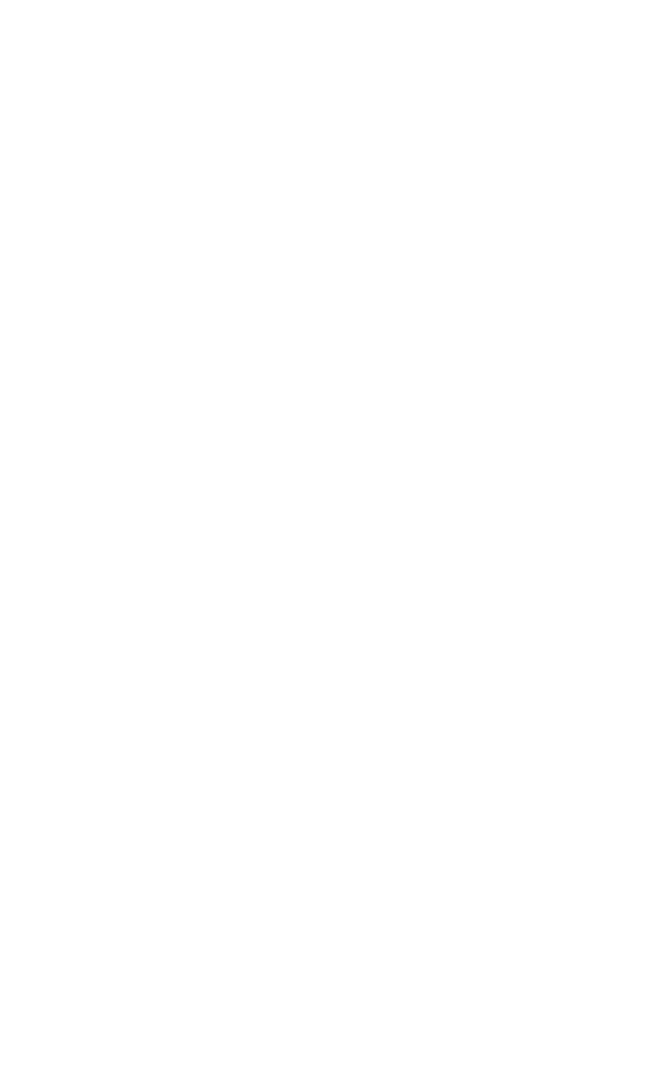
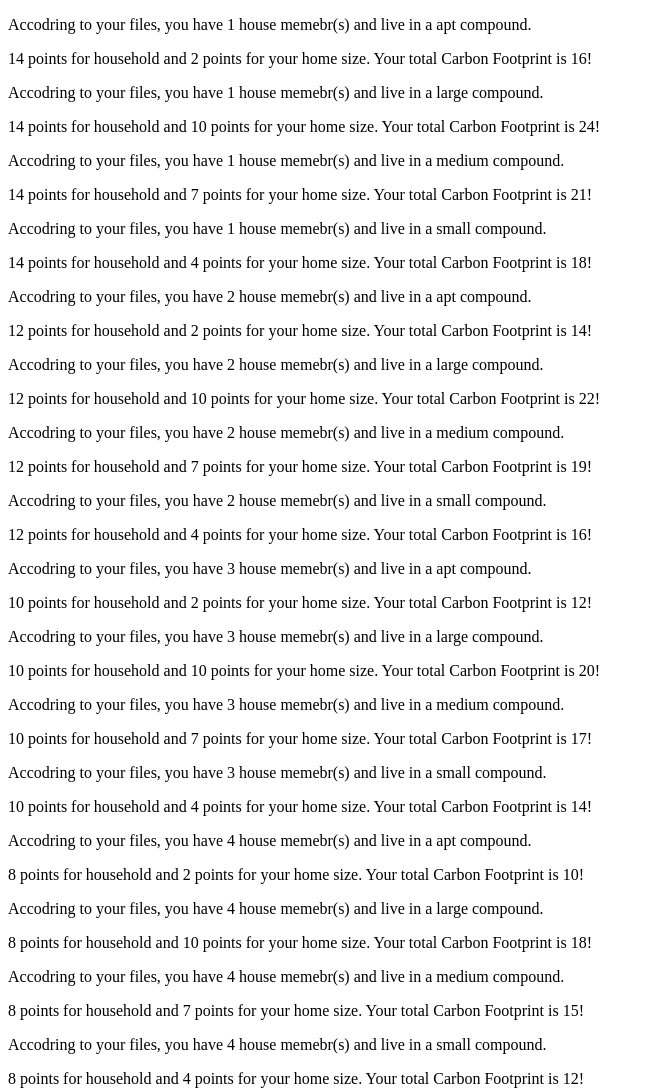
Before and after one commit to CIT93/phillipv-pub, a plain HTML site: page w4/index.html in a window 1280 px wide. Shown: the top 1091 px of the page, without its empty margins (0-654 px from the left). Before the commit the page ends 800 px from the top, so only its background shows below. Drawn offline with Linux system fonts and the light colour scheme.

Commit message:
updated output to DOM

```diff
--- a/w4/index.html
+++ b/w4/index.html
@@ -3,10 +3,10 @@
 <head>
     <meta charset="UTF-8">
     <meta name="viewport" content="width=device-width, initial-scale=1.0">
-    <script defer sec="main.js"></script>
+    <script defer src="main.js"></script>
     <title>Week 4 - Carbon Footprint</title>
 </head>
 <body>
-
+    <div id="output"></div>
 </body>
 </html>
--- a/w4/main.js
+++ b/w4/main.js
@@ -2,13 +2,13 @@ const cfpData = [];
 
 function determineHouseSizePts(size) {
     let houseSizePoints = 0;
-    if(size === "large"){
+    if (size === "large") {
         houseSizePoints = 10;
-    } else if(size === "medium") {
+    } else if (size === "medium") {
         houseSizePoints = 7;
-    } else if(size === "small") {
+    } else if (size === "small") {
         houseSizePoints = 4;
-    } else if(size === "apt") {
+    } else if (size === "apt") {
         houseSizePoints = 2;
     }
     return houseSizePoints
@@ -43,7 +43,17 @@ function start(houseHoldMember, houseSize) {
 }
 
 function displayOutPut() {
+    for (arr of cfpData) {
+      console.log(arr)
+      const output = document.getElementById("output");
+      const newP = document.createElement("p");
+      newP.textContent = `Accodring to your files, you have ${arr[0]} house memebr(s) and live in a ${arr[1]} compound.`;
+      output.appendChild(newP)
+      const par2 = document.createElement("p")
+      par2. textContent = `${arr[2]} points for household and ${arr[3]} points for your home size. Your total Carbon Footprint is ${arr[4]}!`
+      output.appendChild(par2)
 
+    }
 }
 
 start(1, "apt");
```
